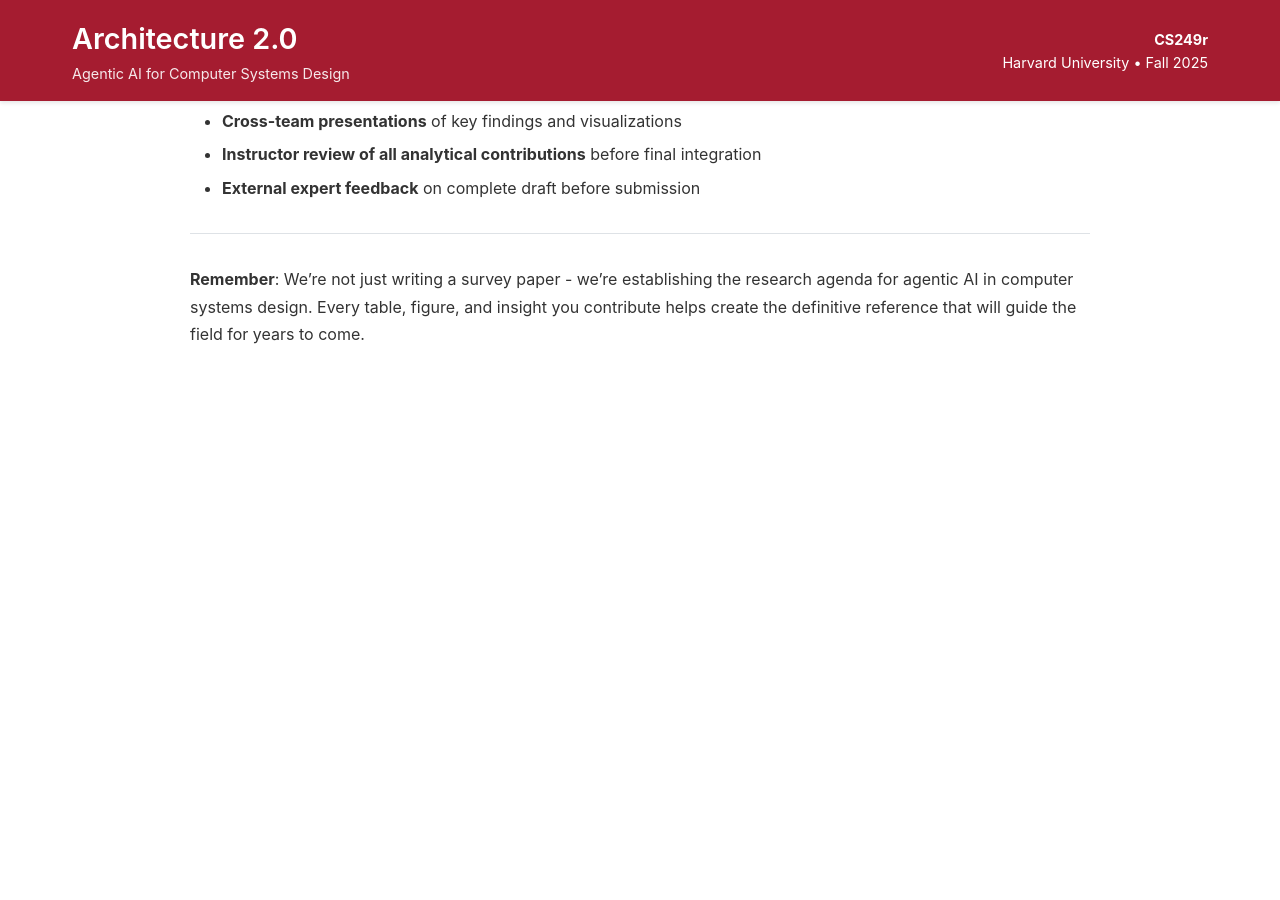
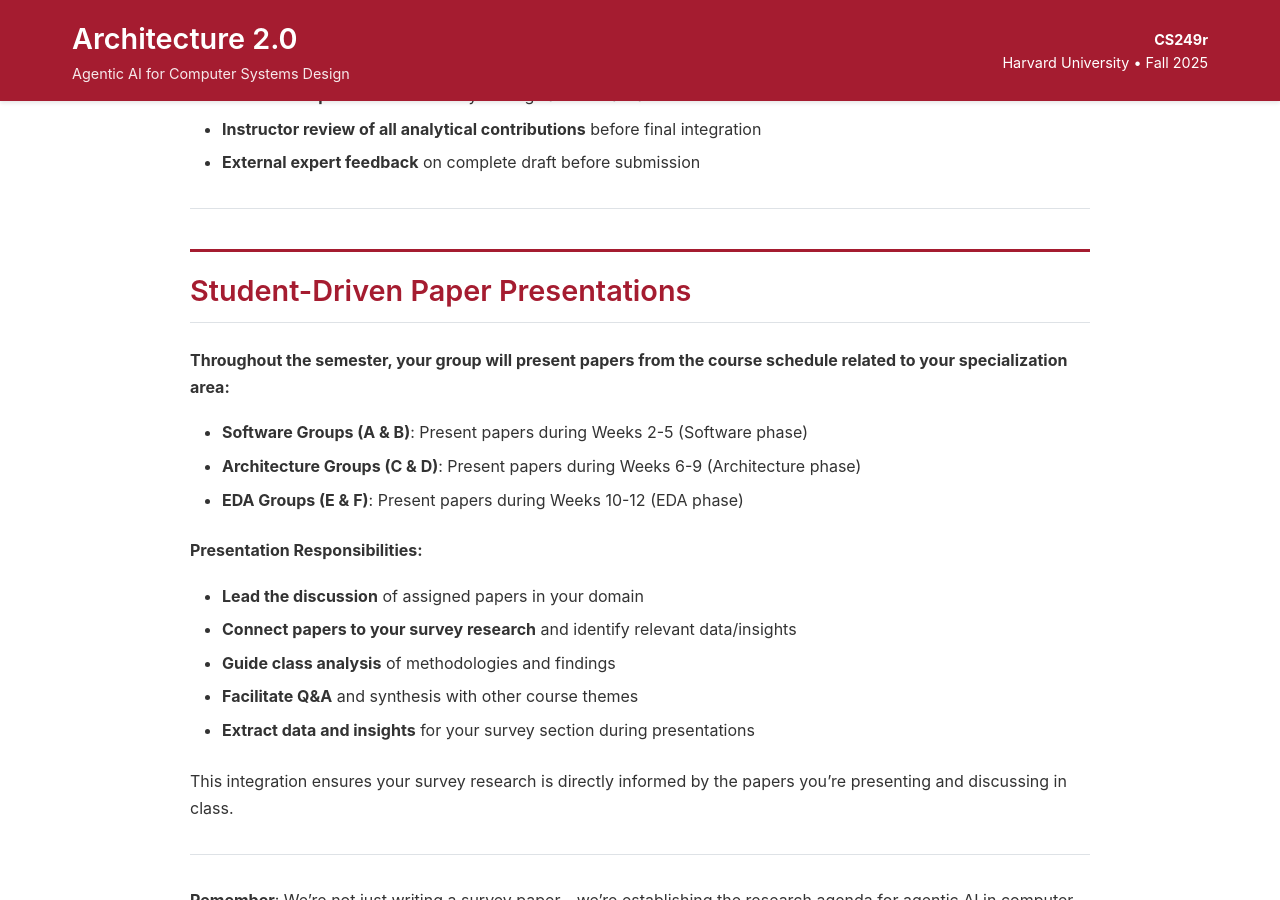
Before and after one commit to harvard-edge/cs249r_fall2025, a Jekyll site: the page built from course/project.md, in a window 1280 px wide and 900 px high, scrolled down 9903 px. Built offline with Jekyll 4.4.1, drawn with Linux system fonts in a browser that asks for light colours; our own code applies the rules of GitHub Pages for plain Markdown files; before the commit the page ends 10308 px from its top, so only the background shows below that; some of the changed text lies outside the part shown.

Commit message:
Update paper length and integrate student-driven presentations
- Increase expected paper length to 35-45 pages (more realistic for 6 groups)
- Replace final presentations with student-driven paper presentations during semester
- Students present papers from schedule related to their specialization area
- Integrate presentation responsibilities with survey research
- Students extract data and insights during their presentations
- More substantial publication-quality survey with deeper coverage

```diff
--- a/course/project.md
+++ b/course/project.md
@@ -72,9 +72,11 @@ graph LR
 - **Software ↔ EDA**: End-to-end optimization, direct software-to-silicon workflows
 - End-to-end agentic design workflows that span all three layers
 
-**8. Conclusion & Future Directions** (1-2 pages)
+**8. Conclusion & Future Directions** (2 pages)
 - Research roadmap and concrete opportunities
 - Vision for unified agentic design ecosystem
+
+**Expected Total Length: 35-45 pages** (substantial publication-quality survey)
 
 ---
 
@@ -290,4 +292,23 @@ flowchart TD
 
 ---
 
+## Student-Driven Paper Presentations
+
+**Throughout the semester, your group will present papers from the course schedule related to your specialization area:**
+
+- **Software Groups (A & B)**: Present papers during Weeks 2-5 (Software phase)
+- **Architecture Groups (C & D)**: Present papers during Weeks 6-9 (Architecture phase)
+- **EDA Groups (E & F)**: Present papers during Weeks 10-12 (EDA phase)
+
+**Presentation Responsibilities:**
+- **Lead the discussion** of assigned papers in your domain
+- **Connect papers to your survey research** and identify relevant data/insights
+- **Guide class analysis** of methodologies and findings
+- **Facilitate Q&A** and synthesis with other course themes
+- **Extract data and insights** for your survey section during presentations
+
+This integration ensures your survey research is directly informed by the papers you're presenting and discussing in class.
+
+---
+
 **Remember**: We're not just writing a survey paper - we're establishing the research agenda for agentic AI in computer systems design. Every table, figure, and insight you contribute helps create the definitive reference that will guide the field for years to come.
```
Also changed, not shown: other parts of course/project.md (+3 -3 lines).
